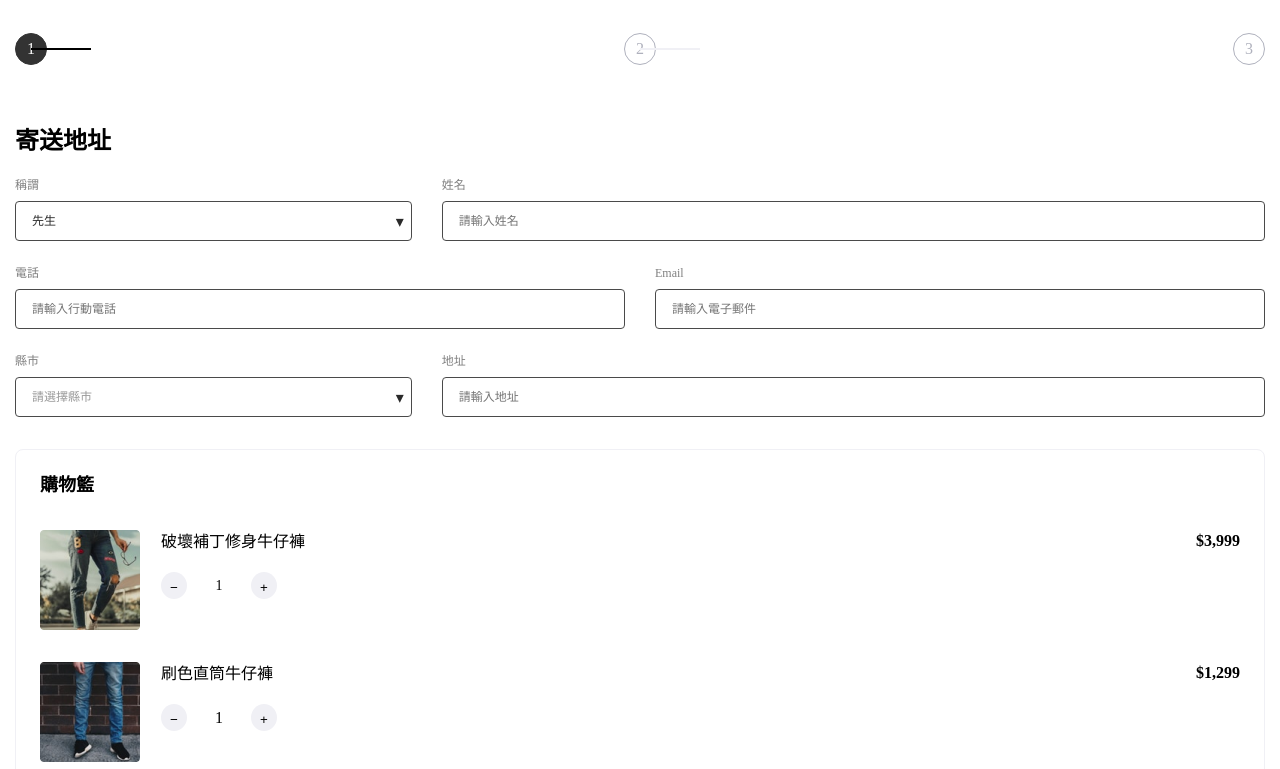
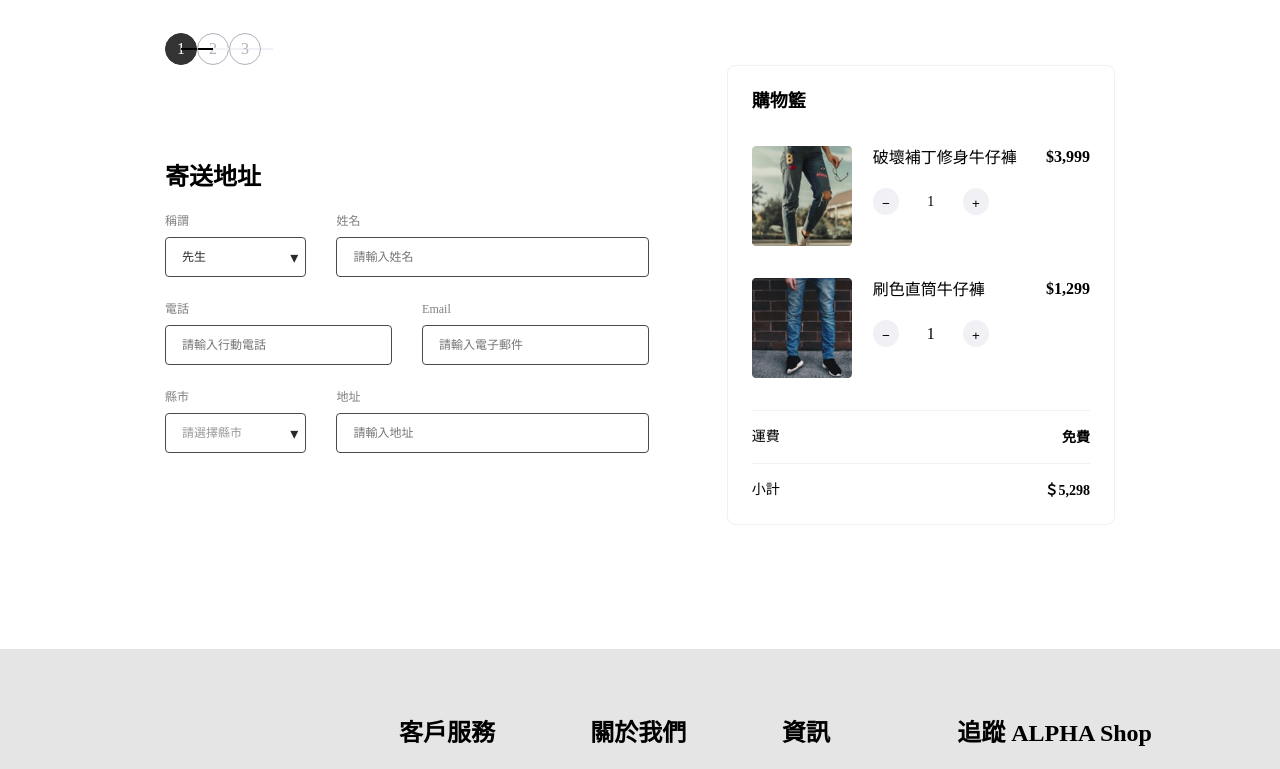
Before and after one commit to huanmingchang/Alpha-shop, a website built with webpack: page index.html in a window 1280 px wide. Shown: the part 193-962 px from the top of the page. Built offline with nearby package versions, Linux system fonts and the light colour scheme.

Commit message:
feat: add desktop main content layout

```diff
--- a/src/scss/main.scss
+++ b/src/scss/main.scss
@@ -419,14 +419,38 @@ footer {
       height: 30px;
     }
   }
-
+  .main {
+    margin: 0 165px;
+    display: grid;
+    grid-template-columns: repeat(12, 1fr);
+    grid-template-rows: auto;
+    grid-template-areas:
+      'main-title main-title main-title main-title main-title main-title main-title main-title main-title main-title main-title main-title'
+      'stepper-panel stepper-panel stepper-panel stepper-panel stepper-panel stepper-panel . cart cart cart cart cart'
+      'form-panel form-panel form-panel form-panel form-panel form-panel . cart cart cart cart cart'
+      'button-panel button-panel button-panel button-panel button-panel button-panel . cart cart cart cart cart';
+  }
   .main__title {
+    grid-area: main-title;
     margin: 5rem 0 3rem;
     font-size: 2rem;
   }
 
   .main__step-panel {
+    grid-area: stepper-panel;
     height: 24px;
+  }
+
+  .main__form-panel {
+    grid-area: form-panel;
+  }
+
+  .main__cart {
+    grid-area: cart;
+  }
+
+  .main__button-panel {
+    grid-area: button-panel;
   }
 
   .form-part {
@@ -488,6 +512,7 @@ footer {
     display: flex;
     width: 100%;
     height: 284px;
+    margin-top: 124px;
     background: $footer;
     .footer-info-wrapper {
       width: 80%;
```
Also changed, not shown: dist/main.css.
